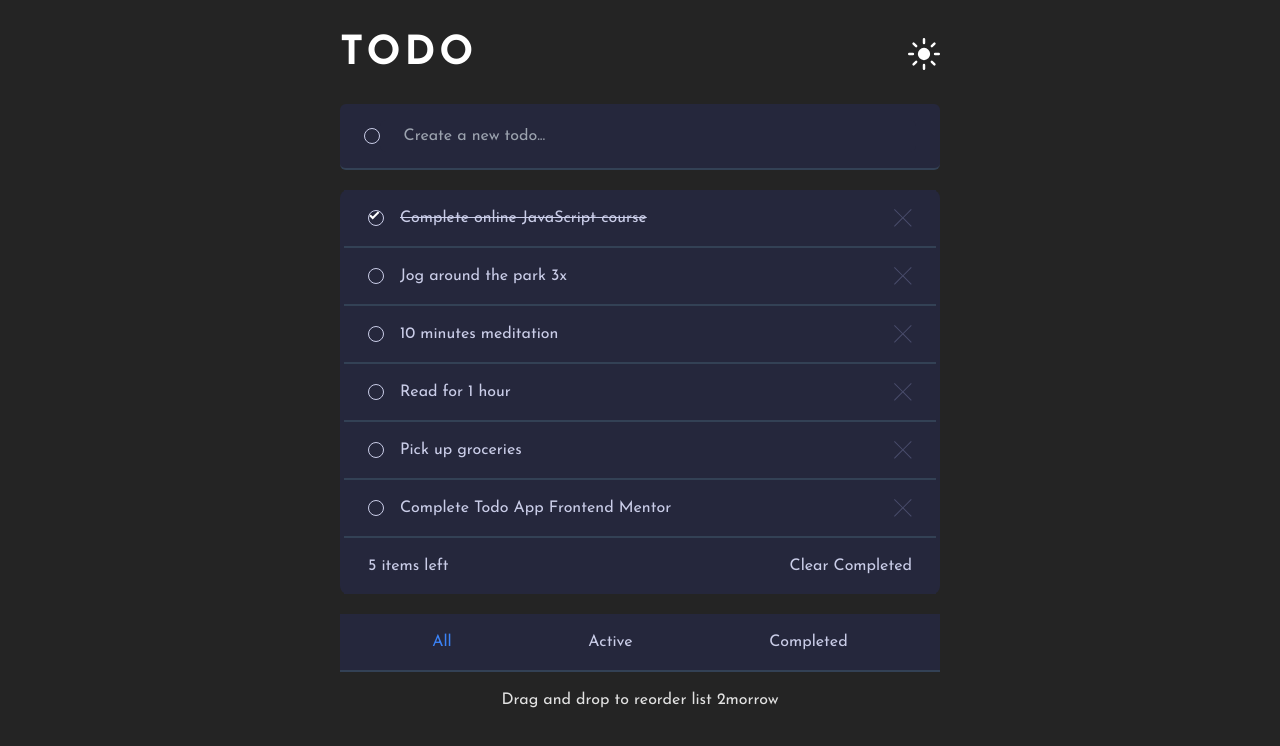
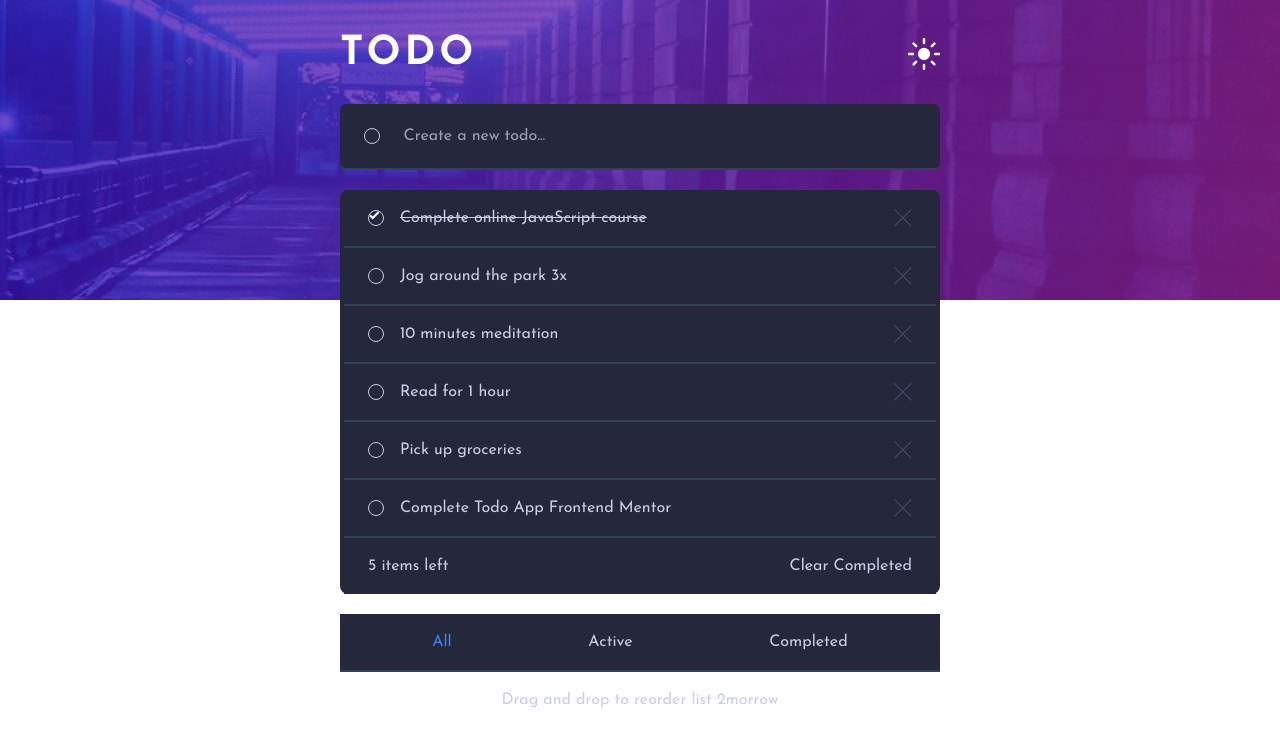
Before and after one commit to ahmad-cod/todoapp, a React (Vite) app: page / in a window 1280 px wide. Shown: the top 746 px of the page. Built offline with nearby package versions, Linux system fonts and the light colour scheme.

Commit message:
Add background image for each theme

```diff
--- a/src/App.jsx
+++ b/src/App.jsx
@@ -6,8 +6,6 @@ import todoList from './data.json'
 
 function App() {
   const [theme, setTheme] = useState('dark')
-  const [completedTodos, setCompletedTodos] = useState([])
-  const [activeTodos, setActiveTodos] = useState([])
 
   const MY_TODOS = localStorage.getItem('myTodos') ? JSON.parse(localStorage.getItem('myTodos')) : [...todoList]
 
@@ -25,12 +23,12 @@ function App() {
   }
 
   return (
-    <section className=''>
+    <section className='app'>
       <div className="md:max-w-[600px] sm:mx-auto relative pt-5 px-4 sm:px-0">
         <Header theme={theme} toggleTheme={toggleTheme} />
         <TodoForm setTodos={setAllTodos} />
         <TodoItems allTodos={allTodos} setAllTodos={setAllTodos} />
-        <p className='text-center w-full mt-4'>Drag and drop to reorder list 2morrow</p>
+        <p className={`text-center w-full mt-4 text-lgrayishBlue`}>Drag and drop to reorder list 2morrow</p>
       </div>
     </section>
   )
--- a/src/index.css
+++ b/src/index.css
@@ -18,7 +18,6 @@
 
   color-scheme: light dark;
   color: rgba(255, 255, 255, 0.87);
-  background-color: #242424;
 
   font-synthesis: none;
   text-rendering: optimizeLegibility;
@@ -30,3 +29,18 @@
 .checkmark:hover {
   border-color: rgb(100, 189, 248);
 }
+
+.dark .app {
+  background-image: url("./assets/images/bg-desktop-dark.jpg");
+  background-repeat: no-repeat;
+}
+
+.light {
+  background-color: #f2f2f2;
+}
+
+.light .app {
+  background-color: #f2f2f2;
+  background-image: url("./assets/images/bg-desktop-light.jpg");
+  background-repeat: no-repeat;
+}
```
